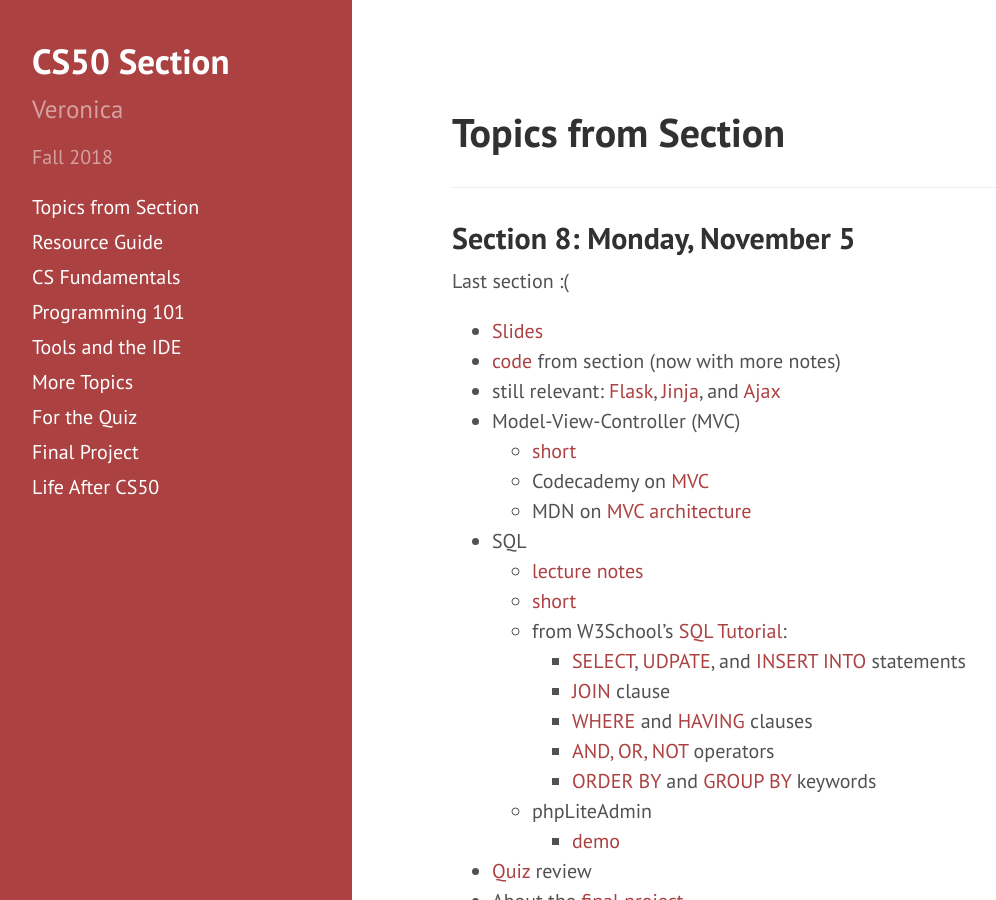
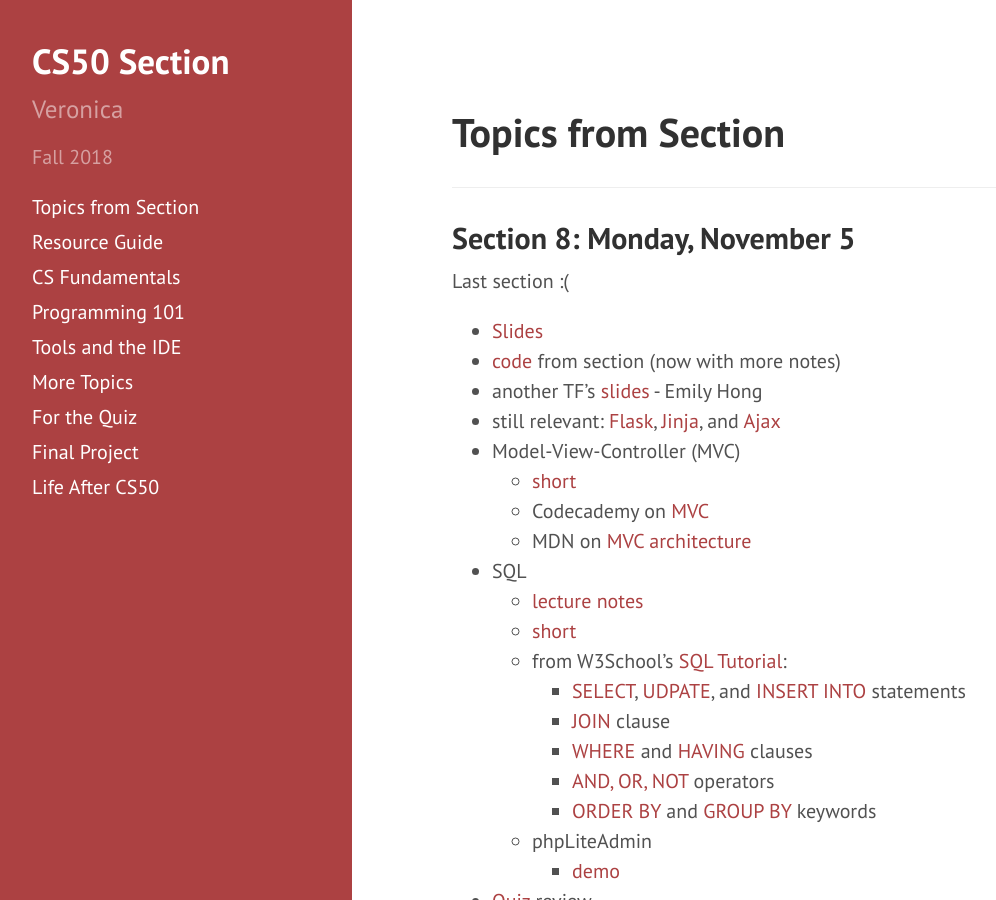
Before and after one commit to veronicanutting/CS50-section, a Jekyll site: the page built from section.md, in a window 1280 px wide and 900 px high. Shown: the whole window, without its empty margins (8-1004 px from the left). Built offline with Jekyll 4.4.1, drawn with Linux system fonts in a browser that asks for light colours; nearby versions of some CDN libraries; our own code applies the rules of GitHub Pages for plain Markdown files.

Commit message:
added emily's slides

```diff
--- a/section.md
+++ b/section.md
@@ -10,6 +10,7 @@ layout: default
 Last section :(
 * [Slides](https://docs.google.com/presentation/d/1z2nzCYBw29Dsq7q9quC5HMDI-ognOrLnQ42TahJsujE/edit?usp=sharing)
 * [code](https://drive.google.com/file/d/1YpNuvQC3T4JeqewPC_5sCxhMyGTPlf2p/view?usp=sharing) from section (now with more notes)
+* another TF's [slides](https://docs.google.com/presentation/d/1H9lxrZn3IoAg__64ertKi9AWr4M_rR-yuL75gZPT6Tk/edit#slide=id.p) - Emily Hong
 * still relevant: [Flask](https://veronicanutting.github.io/section/section#section-7-monday-october-29),  [Jinja](https://veronicanutting.github.io/section/section#section-7-monday-october-29), and  [Ajax](https://veronicanutting.github.io/section/section#section-7-monday-october-29)
 * Model-View-Controller (MVC)
     * [short](https://www.youtube.com/watch?v=Fr4P6FkZUTE&list=PLhQjrBD2T381k8ul4WQ8SQ165XqY149WW&index=38&t=0s)
```
